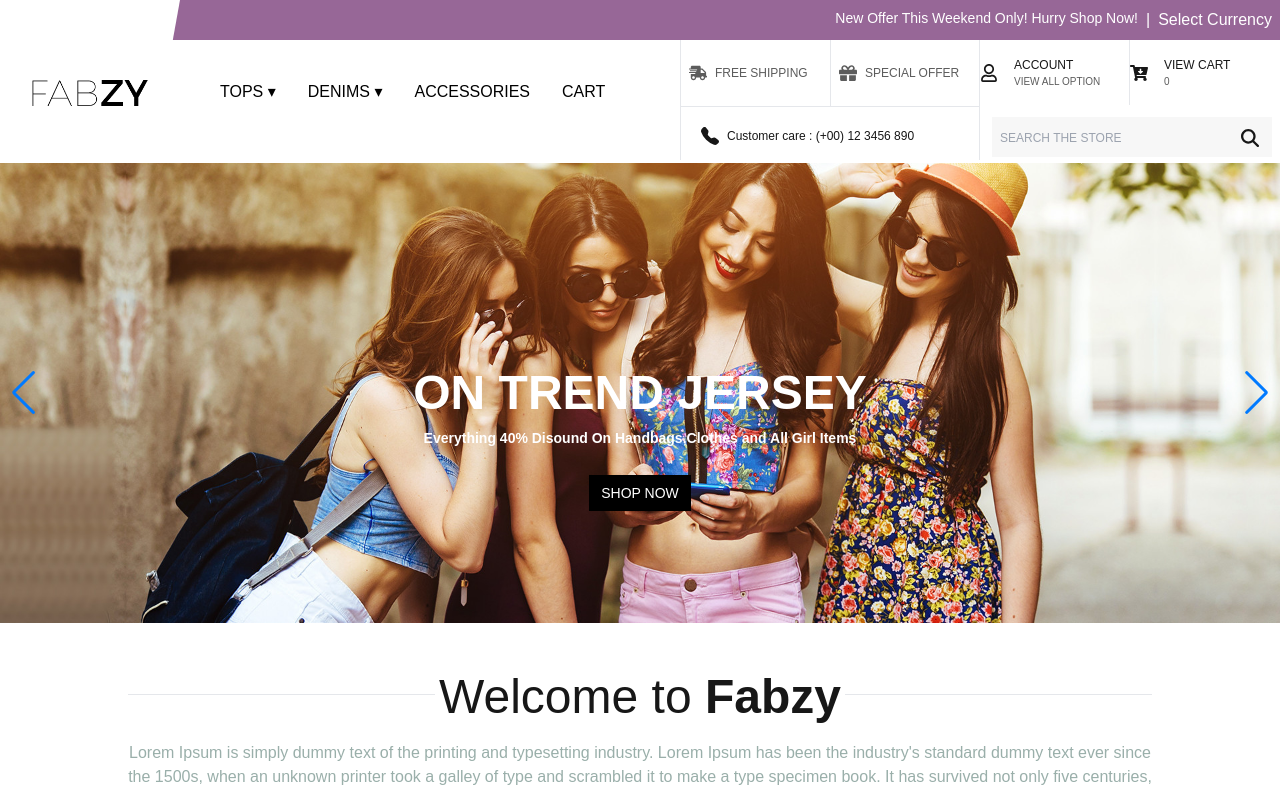
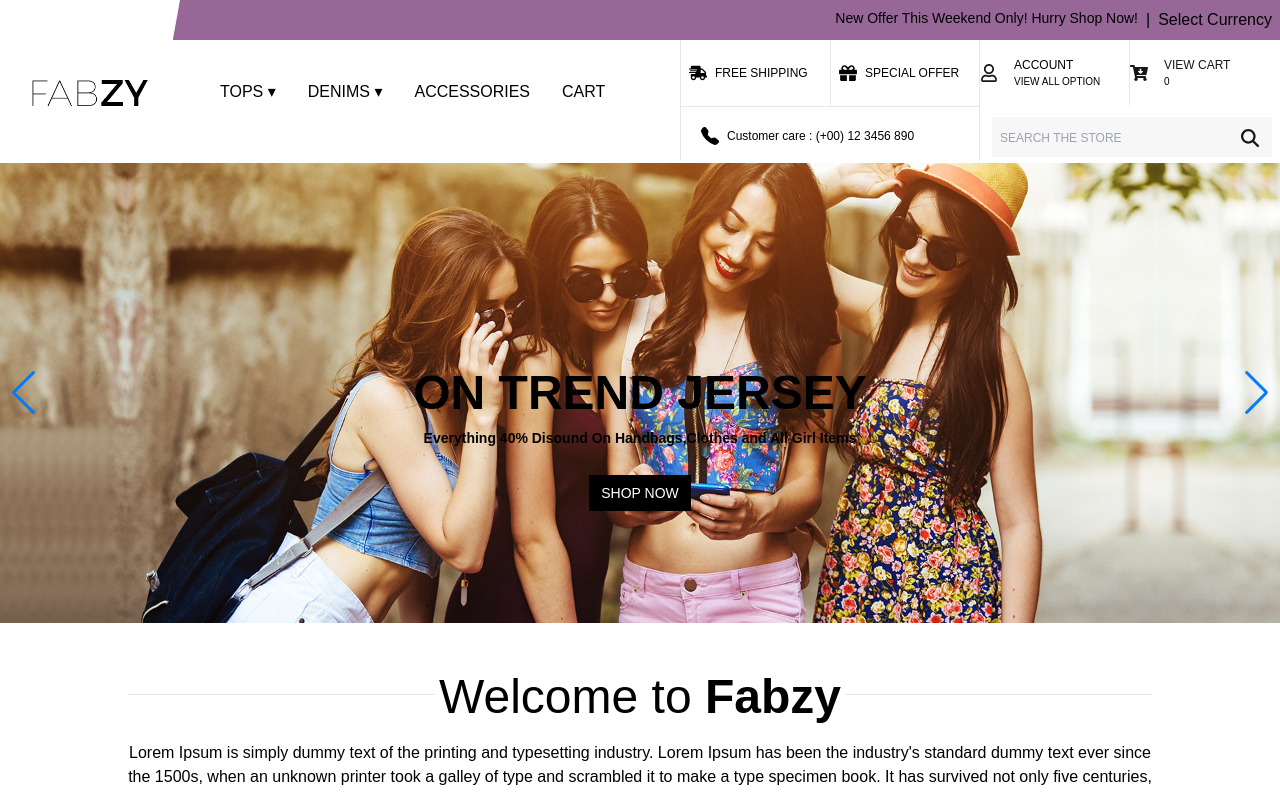
Before and after one commit to RianOntu/fabzy-rian, a Next.js app: page / in a window 1280 px wide. Shown: the top 792 px of the page. Built offline with nearby package versions, Linux system fonts and the light colour scheme; no server answers.

Commit message:
fixed text color issue

```diff
--- a/app/globals.css
+++ b/app/globals.css
@@ -12,6 +12,11 @@
     --background: #0a0a0a;
     --foreground: #ededed;
   }
+}
+h1,
+p,
+h3 {
+  color: black !important;
 }
 
 body {
```
